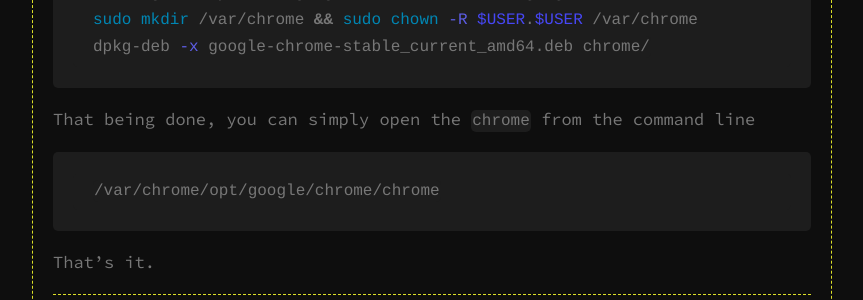
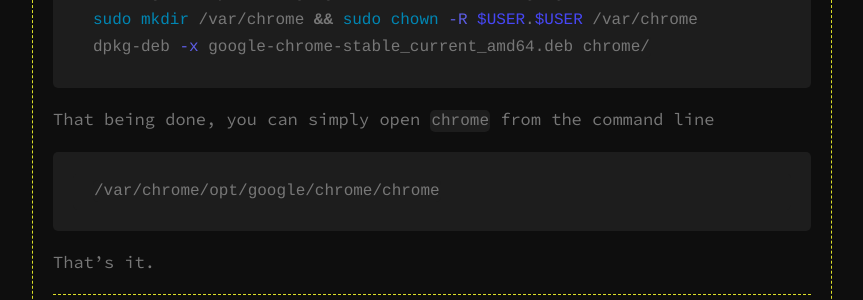
Before and after one commit to srikantpatnaik/srikantpatnaik.github.io, a Jekyll site: the page built from _posts/2022-07-12-install-chrome-to-custom-path.md, in a window 1280 px wide. Shown: the part 428-728 px from the top of the page, without its empty margins (208-1071 px from the left). Built offline with Jekyll 4.4.1, drawn with Linux system fonts in a browser that asks for light colours; comment, search, counter and statistics services are not loaded.

````diff
--- a/_config.yml
+++ b/_config.yml
@@ -13,7 +13,7 @@ highlighter: rouge
 markdown: kramdown
 
 # Tracker
-analytics:
+analytics: G-FNB5VFLLXD
 
 # Comments
 disqus-shortname:
--- a/_posts/2022-07-12-install-chrome-to-custom-path.md
+++ b/_posts/2022-07-12-install-chrome-to-custom-path.md
@@ -16,7 +16,7 @@ sudo mkdir /var/chrome && sudo chown -R $USER.$USER /var/chrome
 dpkg-deb -x google-chrome-stable_current_amd64.deb chrome/
 ```
 
-That being done, you can simply open the `chrome` from the command line
+That being done, you can simply open `chrome` from the command line
 ```bash
 /var/chrome/opt/google/chrome/chrome
 ```
````
